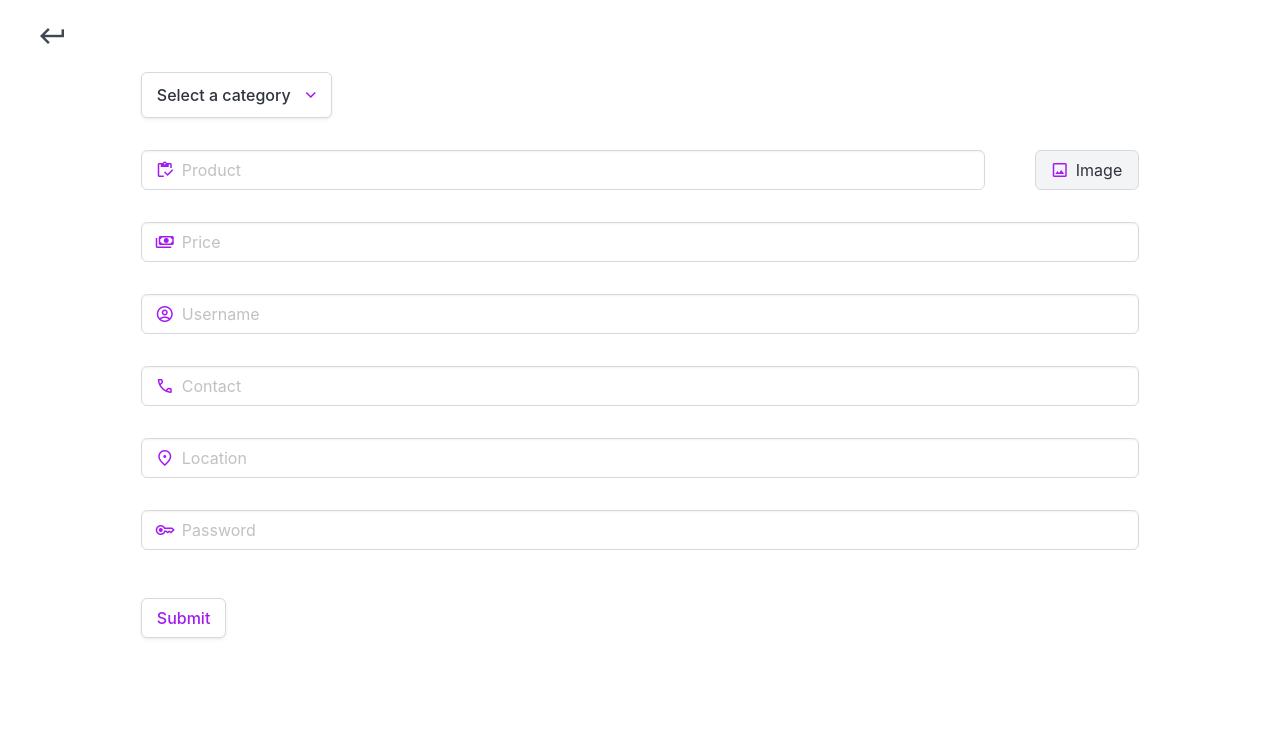
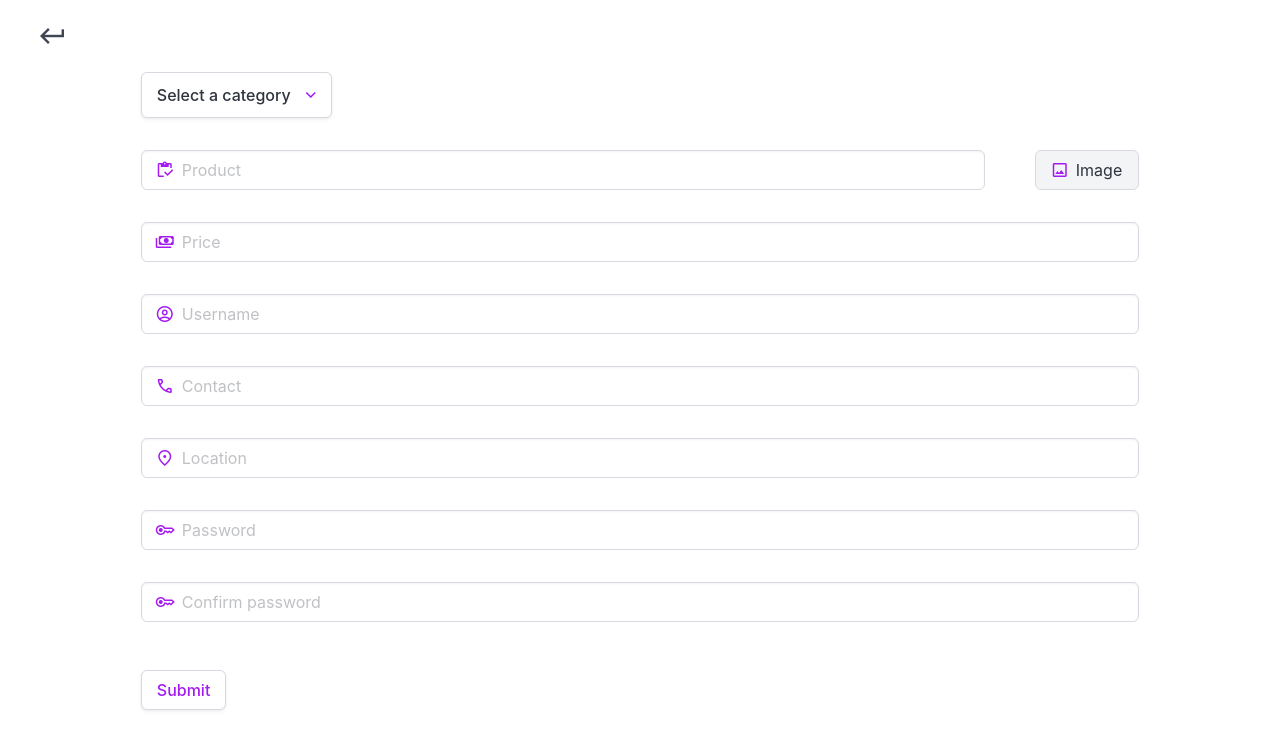
Before and after one commit to HonzaJeMocDobrej/TrashIT, a React (Vite) app in the folder client/: page /upload in a window 1280 px wide. Shown: the top 750 px of the page. Built offline with nearby package versions, Linux system fonts and the light colour scheme.

Commit message:
password comparing

```diff
--- a/client/src/pages/Upload/Upload.jsx
+++ b/client/src/pages/Upload/Upload.jsx
@@ -224,6 +224,20 @@ useEffect(()=>{
             key
           </span>
         </p>
+        <p className="control has-icons-left formInput">
+          <input placeholder="Confirm password" name="passwordAuth" type="password" className="input" onChange={(e) => handleChange(e)}/>
+          <span
+            className="material-symbols-outlined icon is-left is-flex is-justify-content-center is-align-items-center"
+            style={{
+              fontSize: "1.25rem",
+              height: "40px",
+              width: "3rem",
+              color: "#a31bf1",
+            }}
+          >
+            key
+          </span>
+        </p>
         <button
           style={{ color: "#a31bf1", marginTop: "3rem", marginBottom: '3rem' }}
           className="button"
```
Also changed, not shown: 1 other file (tests, documents, lock files or other folders).
